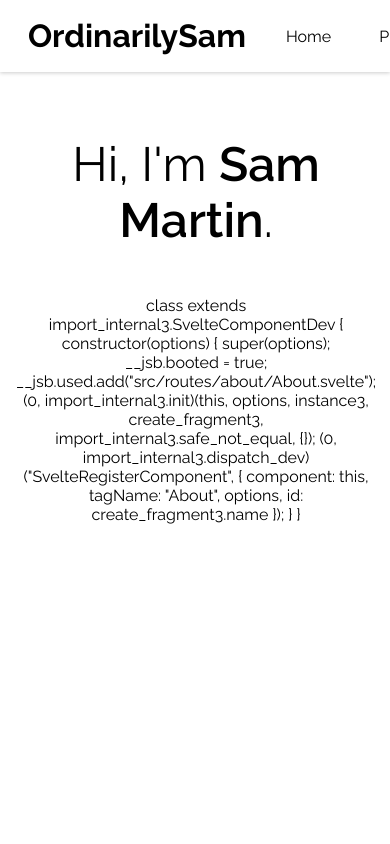
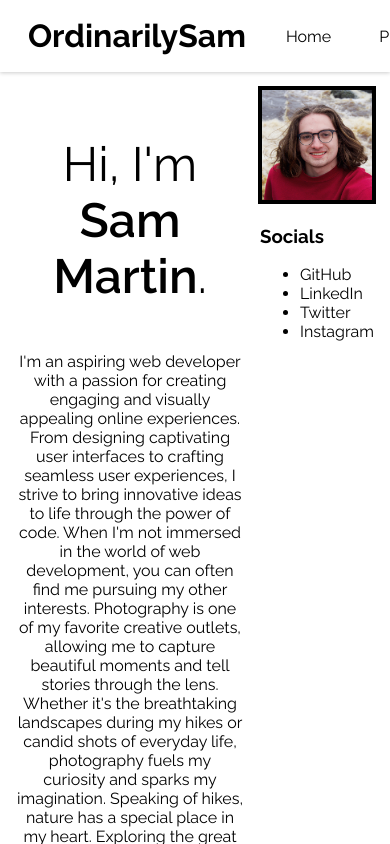
Before and after one commit to OrdinarilySam/personal-site, a SvelteKit app: page /about in a window 390 px wide. Shown: the top 844 px of the page. Built offline with nearby package versions, Linux system fonts and the light colour scheme.

Commit message:
secret message now responsive

```diff
--- a/src/routes/about/+page.svelte
+++ b/src/routes/about/+page.svelte
@@ -11,11 +11,24 @@
 <div class="container">
   <div class="main">
     <h3>Hi, I'm <span>Sam Martin</span>.</h3>
-    <p>{About}</p>
+    <About />
   </div>
   <div class="side">
+    <div class="img-container">
+      <div class="hover-area"></div>
+      <div class="outline-area"></div>
       <img src={MeImage} alt="headshot of sam"/>
       <p aria-hidden="true">Hey there</p>
+    </div>
+    <div>
+      <h3>Socials</h3>
+      <ul>
+        <li>GitHub</li>
+        <li>LinkedIn</li>
+        <li>Twitter</li>
+        <li>Instagram</li>
+      </ul>
+    </div>
   </div>
 </div>
 
@@ -39,22 +52,46 @@
     }
     .side {
       flex: 1;
+      .img-container{
+        aspect-ratio: 1 / 1;
+        position: relative;
+        div {
+          aspect-ratio: 1 / 1;
+          position: absolute;
+          top: 0;
+          left: 0;
+          width: 100%;
+          &.hover-area {
+            z-index: 3;
+            &:hover ~ img {
+              transform: rotate(45deg);
+            }
+          }
+          &.outline-area {
+            z-index: -1;
+            outline: 2px solid black;
+          }
+        }
         p {
           position: absolute;
-        transform: rotate(45deg) translate(-3em, -4em);
+          bottom: 0;
+          left: 0;
+          transform: rotate(45deg) translate(-1vw, -1vh);
+          /* transform: rotate(45deg) translate(-3em, -4em); */
           z-index: -1;
           font-weight: 600;
-              }
-    }
-
         }
         img {
           max-width: 100%;
           max-height: 100%;
-    border: 4px solid black;
+          border: 2px solid black;
           transition: transform 0.5s ease-in-out;
-    &:hover {
-      transform: rotate(45deg);
+
         }
+
+      }
+
+    }
+
   }
   </style>
```
Lines whose indentation alone changed are shown as unchanged.
